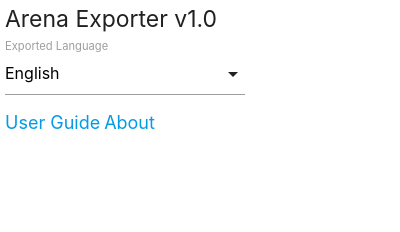
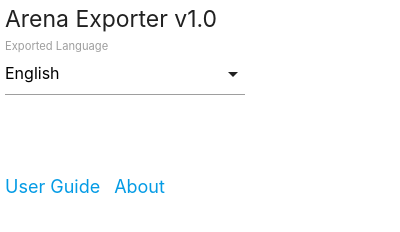
Before and after one commit to brescka/ArenaExporter, a browser extension: page src/popup.html in a window 400 px wide. Drawn offline with Linux system fonts and the light colour scheme.

Commit message:
Final UI changes to icon popup.

```diff
--- a/src/css/popup.css
+++ b/src/css/popup.css
@@ -1,12 +1,18 @@
 html, body {
-  height:200px !important;
+  height:205px !important;
   width: 250px !important;
+}
+
+main {
+  flex: 1
 }
 
 .content-container {
   height:200px !important;
   width: 240px !important;
   margin: auto;
+  display: flex;
+  flex-direction: column;
 }
 
 .extension-title {
@@ -40,12 +46,6 @@ li span {
   left: 0 !important;
 }
 
-/* .select-wrapper {
-  overflow: auto;
-  height: 200px !important;
+footer a {
+  margin-right: 10px;
 }
-
-.select-wrapper ul {
-  height: 200px !important;
-  width: 200px !important;
-} */
--- a/src/js/popup.js
+++ b/src/js/popup.js
@@ -1,9 +1,9 @@
 document.addEventListener('DOMContentLoaded', function () {
   const select = document.querySelectorAll('select')[0]
-  M.FormSelect.init(select)
   chrome.storage.local.get('language', (data) => {
     const language = Object.keys(data).includes('language') ? data.language : 'English'
     select.value = language
+    M.FormSelect.init(select)
     select.addEventListener('change', function () {
       const language = this.value
       chrome.storage.local.set({ language })
--- a/src/popup.html
+++ b/src/popup.html
@@ -8,6 +8,7 @@
   </head>
   <body class="body-container">
       <div class="content-container">
+        <main>
           <h5 class="extension-title">Arena Exporter v1.0</h1>
             <div class="input-field col s12 m6">
               <select class="icons">
@@ -23,8 +24,11 @@
               </select>
               <label>Exported Language</label>
             </div>
-        <a class="external-link" href="https://github.com/brescka/ArenaExporter" target="_blank">User Guide</a>
-        <a class="external-link" href="https://github.com/brescka/ArenaExporter" target="_blank">About</a>
+        </main>
+        <footer>
+          <a class="external-link" href="https://github.com/brescka/ArenaExporter#user-guide" target="_blank">User Guide</a>
+          <a class="external-link" href="https://github.com/brescka/ArenaExporter#about" target="_blank">About</a>
+        </footer>
       </div>
     </div>
   </body>
```
Lines whose indentation alone changed are shown as unchanged.
